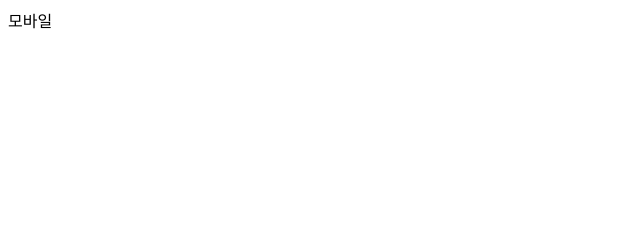
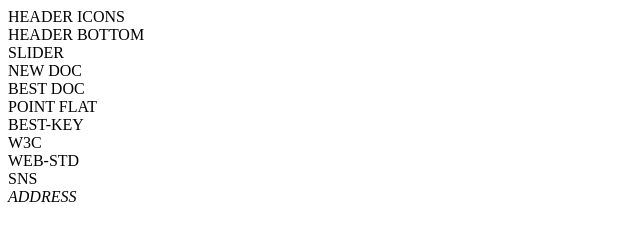
Before and after one commit to lim415/flat-design, a plain HTML site: page m-index.html in a window 1280 px wide. Shown: the whole page, without its empty margins (0-640 px from the left). Drawn offline with Linux system fonts and the light colour scheme.

Commit message:
Add files via upload

```diff
--- a/m-index.html
+++ b/m-index.html
@@ -1 +1,56 @@
-모바일
+<html>
+    <!DOCTYPE html>
+    <html lang="ko">
+    <head>
+        <meta charset="UTF-8">
+        <meta http-equiv="X-UA-Compatible" content="IE=edge">
+        <meta name="viewport" content="width=device-width, initial-scale=1.0">
+        <title>모바일 플랫디자인</title>
+        <style>
+
+        </style>
+    </head>
+    <body>
+        <div id="wrap">
+            <header>
+                <div id="header-icons">
+                    HEADER ICONS
+                </div>
+                <div id="header-bottom">
+                    HEADER BOTTOM
+                </div>
+            </header>
+            <div id="contents">
+                <div id="slider">
+                    SLIDER
+                </div>
+                <div id="new-doc">
+                    NEW DOC
+                </div>
+                <div id="best-doc">
+                    BEST DOC
+                </div>
+                <div id="point-flat">
+                    POINT FLAT
+                </div>
+                <div id="best-key">
+                    BEST-KEY
+                </div>
+                <div id="w3c">
+                    W3C
+                </div>
+                <div id="web-std">
+                    WEB-STD
+                </div>
+                <div id="sns">
+                    SNS
+                </div>
+            </div>
+            <footer>
+                <address>
+                    ADDRESS
+                </address>
+            </footer>
+        </div>
+    </body>
+    </html>
```
Also changed, not shown: index.html (+22 -0 lines), t-index.html (+22 -0 lines).
